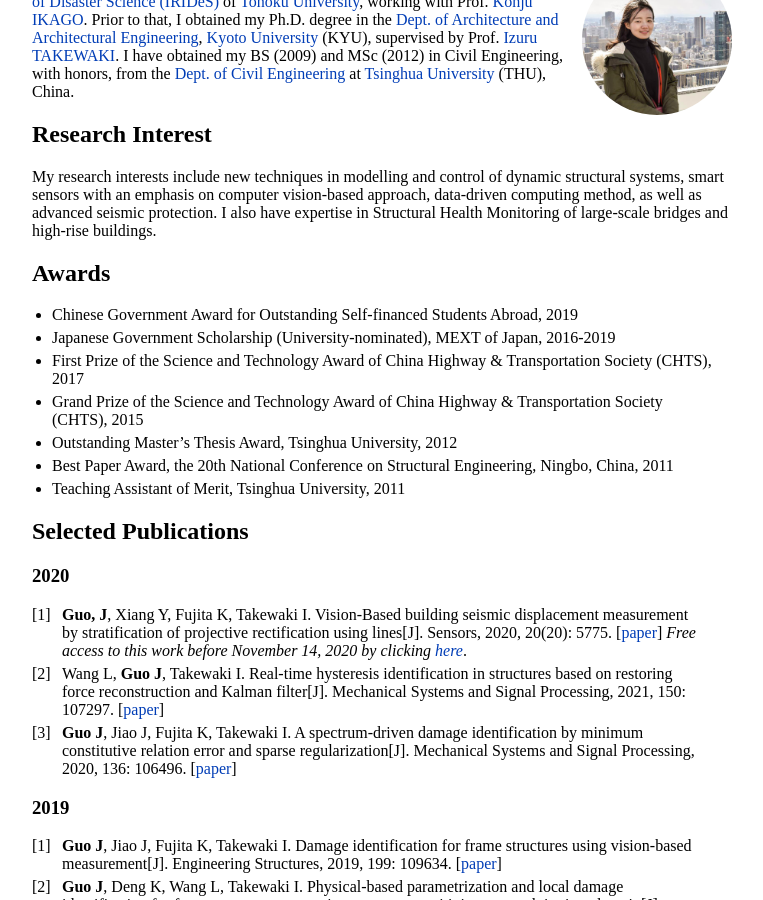
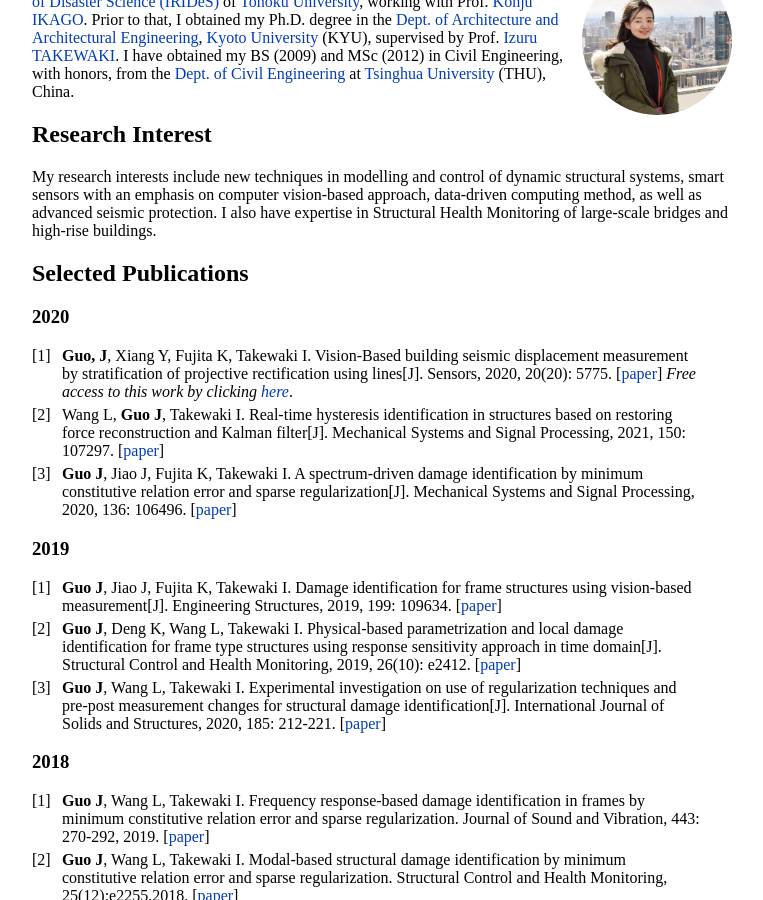
Before and after one commit to JiaGUOCV/JiaGUOCV.github.io, a Jekyll site: the page built from index.md, in a window 1280 px wide and 900 px high, scrolled down 202 px. Shown: the whole window, without its empty margins (258-1021 px from the left). Built offline with Jekyll 4.4.1, drawn with Linux system fonts in a browser that asks for light colours; our own code applies the rules of GitHub Pages for plain Markdown files.

Commit message:
change20201115-2

```diff
--- a/index.md
+++ b/index.md
@@ -14,22 +14,12 @@ I have obtained my BS (2009) and MSc (2012) in Civil Engineering, with honors, f
 
 My research interests include new techniques in modelling and control of dynamic structural systems, smart sensors with an emphasis on computer vision-based approach, data-driven computing method, as well as advanced seismic protection. I also have expertise in Structural Health Monitoring of large-scale bridges and high-rise buildings.
 
-## Awards
-
-* Chinese Government Award for Outstanding Self-financed Students Abroad, 2019
-* Japanese Government Scholarship (University-nominated), MEXT of Japan, 2016-2019
-* First Prize of the Science and Technology Award of China Highway & Transportation Society (CHTS), 2017
-* Grand Prize of the Science and Technology Award of China Highway & Transportation Society (CHTS), 2015
-* Outstanding Master's Thesis Award, Tsinghua University, 2012
-* Best Paper Award, the 20th National Conference on Structural Engineering, Ningbo, China, 2011
-* Teaching Assistant of Merit, Tsinghua University, 2011
-
 ## Selected Publications
 
 ### 2020
 1. **Guo, J**, Xiang Y, Fujita K, Takewaki I. Vision-Based building seismic displacement measurement by stratification of projective rectification using lines[J]. Sensors, 2020, 20(20): 5775.
 [[paper](https://doi.org/10.3390/s20205775)]
-*Free access to this work before November 14, 2020 by clicking [here](https://www.mdpi.com/1424-8220/20/20/5775/pdf)*.
+*Free access to this work by clicking [here](https://www.mdpi.com/1424-8220/20/20/5775/pdf)*.
 2. Wang L, **Guo J**, Takewaki I. Real-time hysteresis identification in structures based on restoring force reconstruction and Kalman filter[J]. Mechanical Systems and Signal Processing, 2021, 150: 107297.
 [[paper](https://doi.org/10.1016/j.ymssp.2020.107297)]
 3. **Guo J**, Jiao J, Fujita K, Takewaki I. A spectrum-driven damage identification by minimum constitutive relation error and sparse regularization[J]. Mechanical Systems and Signal Processing, 2020, 136: 106496.
```
Also changed, not shown: Japanese.md (+1 -10 lines).
